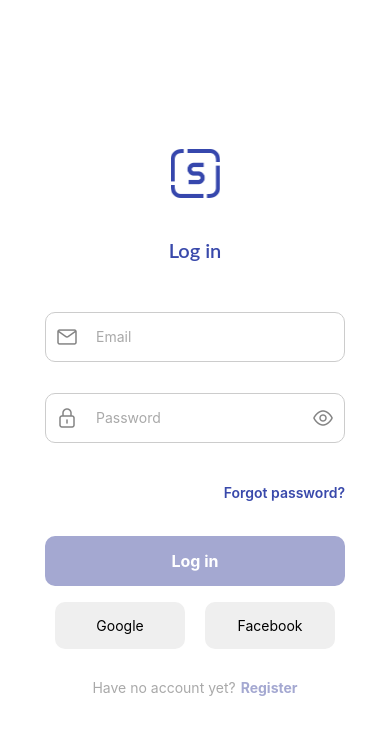
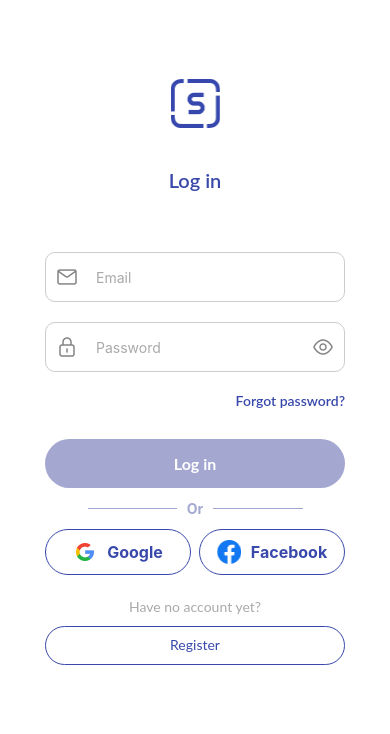
Before and after one commit to haimy88/AI_Messenger_Native_App, a React Native app: screen / in a window 390 px wide. Shown: the top 734 px of the page. Built offline with nearby package versions, Linux system fonts and the light colour scheme.

Commit message:
css and styling

```diff
--- a/App.tsx
+++ b/App.tsx
@@ -13,7 +13,6 @@ const App: React.FC = () => {
       <LoginTextComponent />
       <InputStack />
       <ButtonStack />
-      <RegisterComponent />
     </SafeAreaView>
   );
 };
--- a/src/components/ButtonStack.tsx
+++ b/src/components/ButtonStack.tsx
@@ -1,23 +1,42 @@
 import React from 'react';
 import {View, StyleSheet} from 'react-native';
+import SocialButtonComponent from './SocialButtonComponent';
 import LoginButtonComponent from './LoginButtonComponent';
-import SocialButtonsComponent from './SocialButtonsComponent';
+import RegisterButtonComponent from './RegisterButtonComponent';
+import DividerComponent from './DividerComponent';
 
 const ButtonStack: React.FC = () => {
   return (
     <View style={styles.buttonStackContainer}>
       <LoginButtonComponent />
-      <SocialButtonsComponent />
+      <DividerComponent />
+      <View style={styles.socialButtonsRow}>
+        <SocialButtonComponent
+          iconPath={require('../images/GoogleIcon.png')}
+          buttonText="Google"
+        />
+        <SocialButtonComponent
+          iconPath={require('../images/FacebookIcon.png')}
+          buttonText="Facebook"
+        />
+      </View>
+      <RegisterButtonComponent />
     </View>
   );
 };
 
 const styles = StyleSheet.create({
   buttonStackContainer: {
-    width: 300, // Fill width to match Figma design
-    justifyContent: 'center', // Aligns content in the center
-    alignItems: 'stretch', // Ensure buttons stretch to fill width
-    gap: 16, // Spacing between buttons (for React Native, you might use marginBottom for individual buttons)
+    width: 300,
+    justifyContent: 'center',
+    alignItems: 'center',
+    marginTop: 30,
+    marginBottom: 100,
+  },
+  socialButtonsRow: {
+    flexDirection: 'row',
+    justifyContent: 'space-between',
+    width: '100%',
   },
 });
 
--- /dev/null
+++ b/src/components/DividerComponent.tsx
@@ -0,0 +1,33 @@
+import React from 'react';
+import {View, Text, StyleSheet} from 'react-native';
+
+const DividerComponent: React.FC = () => {
+  return (
+    <View style={styles.dividerContainer}>
+      <View style={styles.line} />
+      <Text style={styles.dividerText}>Or</Text>
+      <View style={styles.line} />
+    </View>
+  );
+};
+
+const styles = StyleSheet.create({
+  dividerContainer: {
+    flexDirection: 'row',
+    alignItems: 'center',
+    marginVertical: 12,
+    width: 215,
+  },
+  line: {
+    flex: 1,
+    height: 1,
+    backgroundColor: '#A4A8D1',
+  },
+  dividerText: {
+    marginHorizontal: 10,
+    color: '#A4A8D1',
+    fontWeight: 'bold',
+  },
+});
+
+export default DividerComponent;
--- a/src/components/ForgotPasswordComponent.tsx
+++ b/src/components/ForgotPasswordComponent.tsx
@@ -15,8 +15,7 @@ const styles = StyleSheet.create({
     fontWeight: '600',
     color: '#3949AB', // Color from Figma design
     textAlign: 'right',
-    marginTop: 10,
-    marginBottom: 15,
+    fontFamily: 'Lato',
   },
 });
 
--- a/src/components/InputComponent.tsx
+++ b/src/components/InputComponent.tsx
@@ -56,7 +56,7 @@ const InputComponent: React.FC<InputProps> = ({
 const styles = StyleSheet.create({
   container: {
     position: 'relative',
-    marginBottom: 15,
+    marginBottom: 4,
   },
   icon: {
     position: 'absolute',
--- a/src/components/InputStack.tsx
+++ b/src/components/InputStack.tsx
@@ -21,7 +21,6 @@ const styles = StyleSheet.create({
   inputStackContainer: {
     width: 300,
     gap: 16,
-    marginBottom: 20,
   },
 });
 
--- a/src/components/LoginButtonComponent.tsx
+++ b/src/components/LoginButtonComponent.tsx
@@ -13,13 +13,15 @@ const styles = StyleSheet.create({
   loginButton: {
     backgroundColor: '#A4A8D1',
     padding: 15,
-    borderRadius: 10,
+    borderRadius: 40,
     alignItems: 'center',
+    width: 300,
   },
   loginButtonText: {
     color: '#FFFFFF',
     fontWeight: 'bold',
     fontSize: 16,
+    fontFamily: 'Lato',
   },
 });
 
--- a/src/components/LoginTextComponent.tsx
+++ b/src/components/LoginTextComponent.tsx
@@ -11,7 +11,7 @@ const LoginTextComponent: React.FC = () => {
 
 const styles = StyleSheet.create({
   container: {
-    marginBottom: 50,
+    marginBottom: 60,
     alignItems: 'center',
   },
   loginText: {
--- a/src/components/RegisterButtonComponent.tsx
+++ b/src/components/RegisterButtonComponent.tsx
@@ -5,7 +5,7 @@ const RegisterComponent: React.FC = () => {
   return (
     <View style={styles.registerContainer}>
       <Text style={styles.registerText}>Have no account yet?</Text>
-      <TouchableOpacity>
+      <TouchableOpacity style={styles.registerButton}>
         <Text style={styles.registerLink}>Register</Text>
       </TouchableOpacity>
     </View>
@@ -14,17 +14,35 @@ const RegisterComponent: React.FC = () => {
 
 const styles = StyleSheet.create({
   registerContainer: {
-    flexDirection: 'row',
+    width: '100%',
     justifyContent: 'center',
-    marginTop: 30,
+    alignItems: 'center',
+    marginTop: 8,
   },
   registerText: {
     color: '#A9A9A9',
+    marginBottom: 10,
+    fontFamily: 'Lato',
+    fontWeight: '400',
+    fontSize: 14,
+    lineHeight: 16.8,
+    textAlign: 'center',
+  },
+  registerButton: {
+    width: '100%',
+    borderColor: '#3949AB',
+    borderWidth: 1,
+    borderRadius: 40,
+    paddingVertical: 10,
+    alignItems: 'center',
   },
   registerLink: {
-    color: '#A4A8D1',
-    marginLeft: 5,
-    fontWeight: 'bold',
+    color: '#3949AB',
+    fontWeight: '400',
+    fontFamily: 'Lato',
+    fontSize: 14,
+    lineHeight: 16.8,
+    textAlign: 'center',
   },
 });
 
--- /dev/null
+++ b/src/components/SocialButtonComponent.tsx
@@ -0,0 +1,46 @@
+import React from 'react';
+import {TouchableOpacity, Text, Image, StyleSheet} from 'react-native';
+
+interface SocialButtonProps {
+  iconPath: any;
+  buttonText: string;
+}
+
+const SocialButtonComponent: React.FC<SocialButtonProps> = ({
+  iconPath,
+  buttonText,
+}) => {
+  return (
+    <TouchableOpacity style={styles.socialButton}>
+      <Image source={iconPath} style={styles.icon} />
+      <Text style={styles.buttonText}>{buttonText}</Text>
+    </TouchableOpacity>
+  );
+};
+
+const styles = StyleSheet.create({
+  socialButton: {
+    flexDirection: 'row',
+    alignItems: 'center',
+    justifyContent: 'center',
+    paddingVertical: 10,
+    paddingHorizontal: 20,
+    borderColor: '#3949AB',
+    borderWidth: 1,
+    borderRadius: 25,
+    width: 146,
+    marginBottom: 16,
+  },
+  icon: {
+    width: 24,
+    height: 24,
+    marginRight: 10,
+  },
+  buttonText: {
+    fontSize: 16,
+    fontWeight: 'bold',
+    color: '#3949AB',
+  },
+});
+
+export default SocialButtonComponent;
--- a/src/components/SocialButtonsComponent.tsx
+++ /dev/null
@@ -1,32 +0,0 @@
-import React from 'react';
-import {View, TouchableOpacity, Text, StyleSheet} from 'react-native';
-
-const SocialButtonsComponent: React.FC = () => {
-  return (
-    <View style={styles.socialButtonsContainer}>
-      <TouchableOpacity style={styles.socialButton}>
-        <Text>Google</Text>
-      </TouchableOpacity>
-      <TouchableOpacity style={styles.socialButton}>
-        <Text>Facebook</Text>
-      </TouchableOpacity>
-    </View>
-  );
-};
-
-const styles = StyleSheet.create({
-  socialButtonsContainer: {
-    flexDirection: 'row',
-    justifyContent: 'space-between',
-  },
-  socialButton: {
-    flex: 1,
-    backgroundColor: '#EFEFEF',
-    padding: 15,
-    borderRadius: 10,
-    marginHorizontal: 10,
-    alignItems: 'center',
-  },
-});
-
-export default SocialButtonsComponent;
```
Also changed, not shown: src/images/FacebookIcon.png (added), src/images/GoogleIcon.png (added), 2 other files (tests, documents, lock files or other folders).
